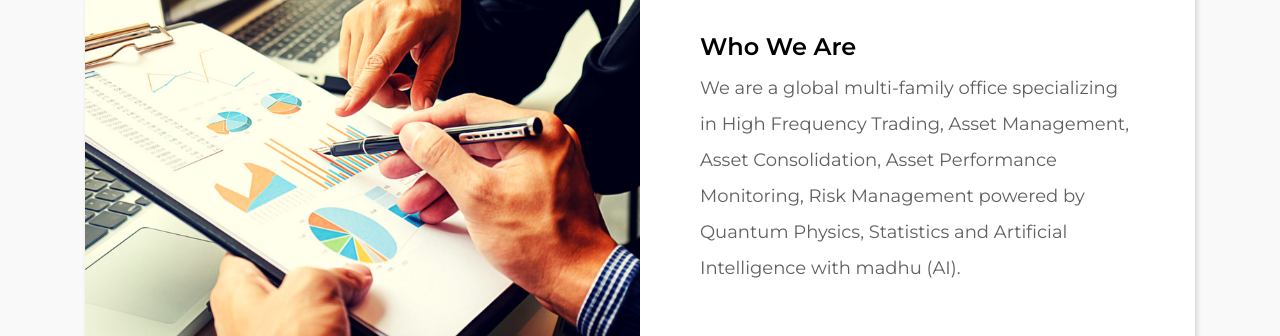
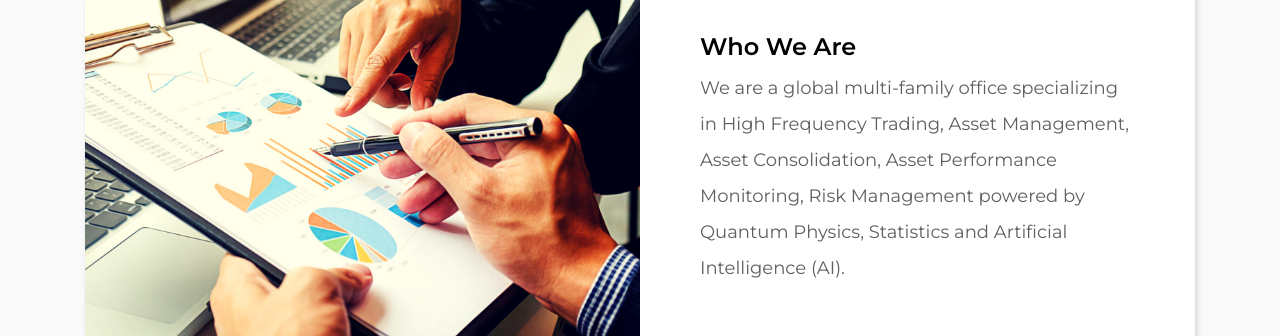
Before and after one commit to mchoudaryy/Mfin, a plain HTML site: page Mefin/index.html in a window 1280 px wide. Shown: the part 1035-1371 px from the top of the page. Drawn offline with Linux system fonts and the light colour scheme.

Commit message:
Revert "modified index file"
This reverts commit bc70c221f1667874cdf38509c6adf50e45d763e6.

```diff
--- a/Mefin/index.html
+++ b/Mefin/index.html
@@ -67,7 +67,7 @@
 						<div class="col-12 col-md-6">
 							<div class="about-us-text wow fadeIn" data-wow-delay="1.5s">
 								<h4>Who We Are</h4>
-								<p>We are a global multi-family office specializing in High Frequency Trading, Asset Management, Asset Consolidation, Asset Performance Monitoring, Risk Management powered by Quantum Physics, Statistics and Artificial Intelligence with madhu (AI).</p>
+								<p>We are a global multi-family office specializing in High Frequency Trading, Asset Management, Asset Consolidation, Asset Performance Monitoring, Risk Management powered by Quantum Physics, Statistics and Artificial Intelligence (AI).</p>
 							</div>
 						</div>
 					</div>
```
